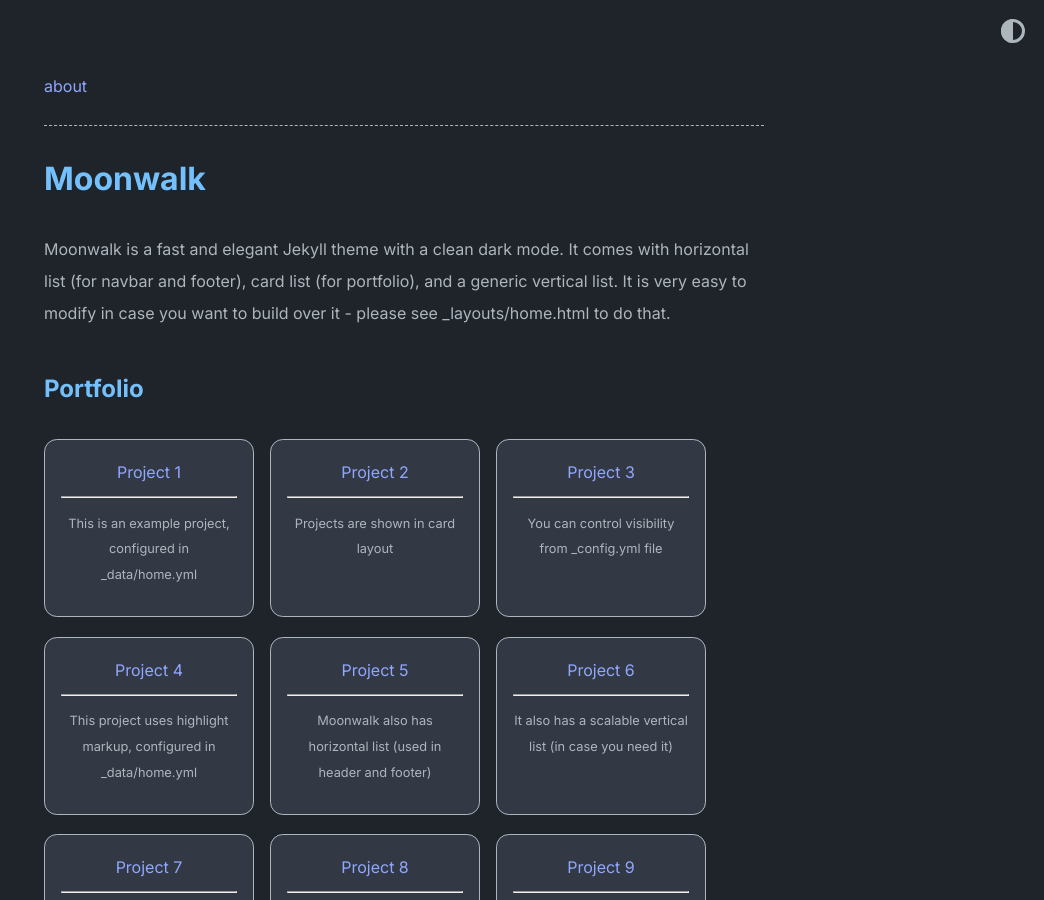
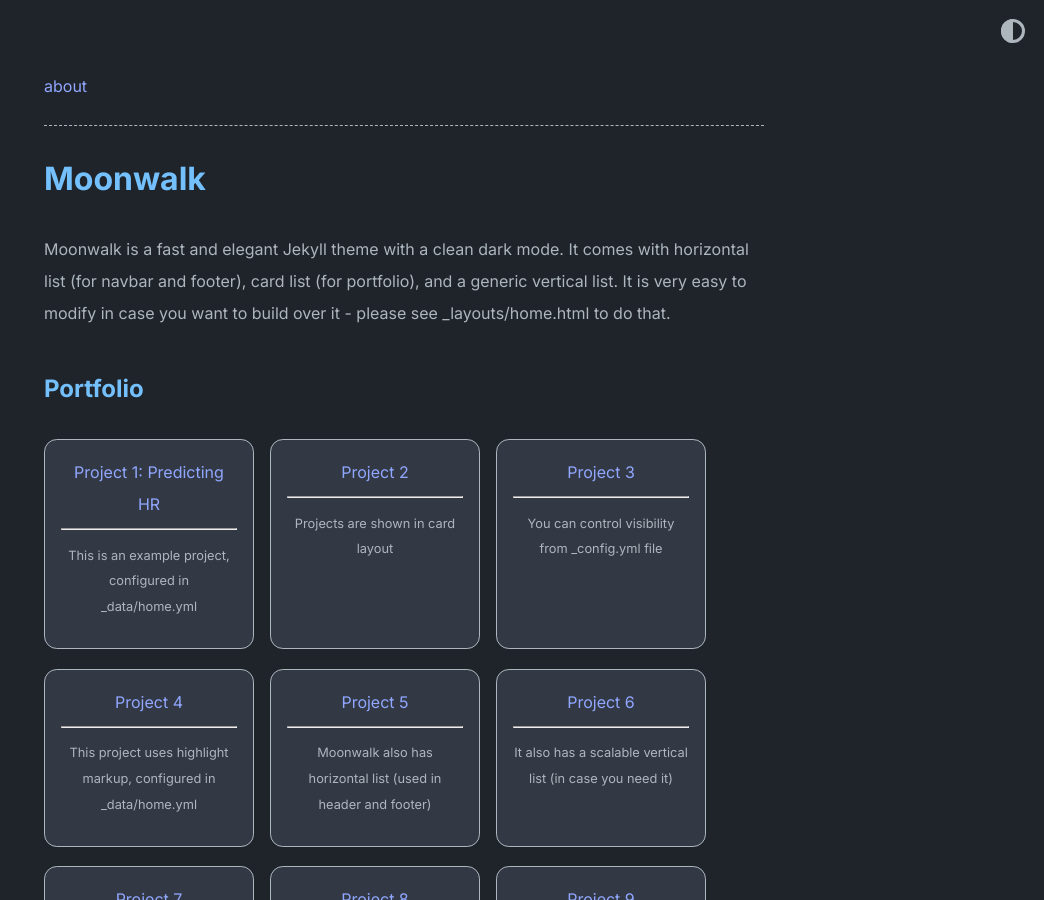
Before and after one commit to Josef9154/JRochelle_Portfolio, a Jekyll site: the page built from index.md, in a window 1280 px wide and 900 px high. Shown: the whole window, without its empty margins (236-1280 px from the left). Built offline with Jekyll 4.4.1, drawn with Linux system fonts in a browser that asks for light colours.

Commit message:
home.yml: updated title in project_entries

```diff
--- a/_data/home.yml
+++ b/_data/home.yml
@@ -2,7 +2,7 @@ navbar_entries:
   - title: about
     url: about
 project_entries:
-  - title: Project 1
+  - title: 'Project 1: Predicting HR '
     url: overview-post
     desc: 'This is an example project, configured in _data/home.yml'
   - title: Project 2
```
